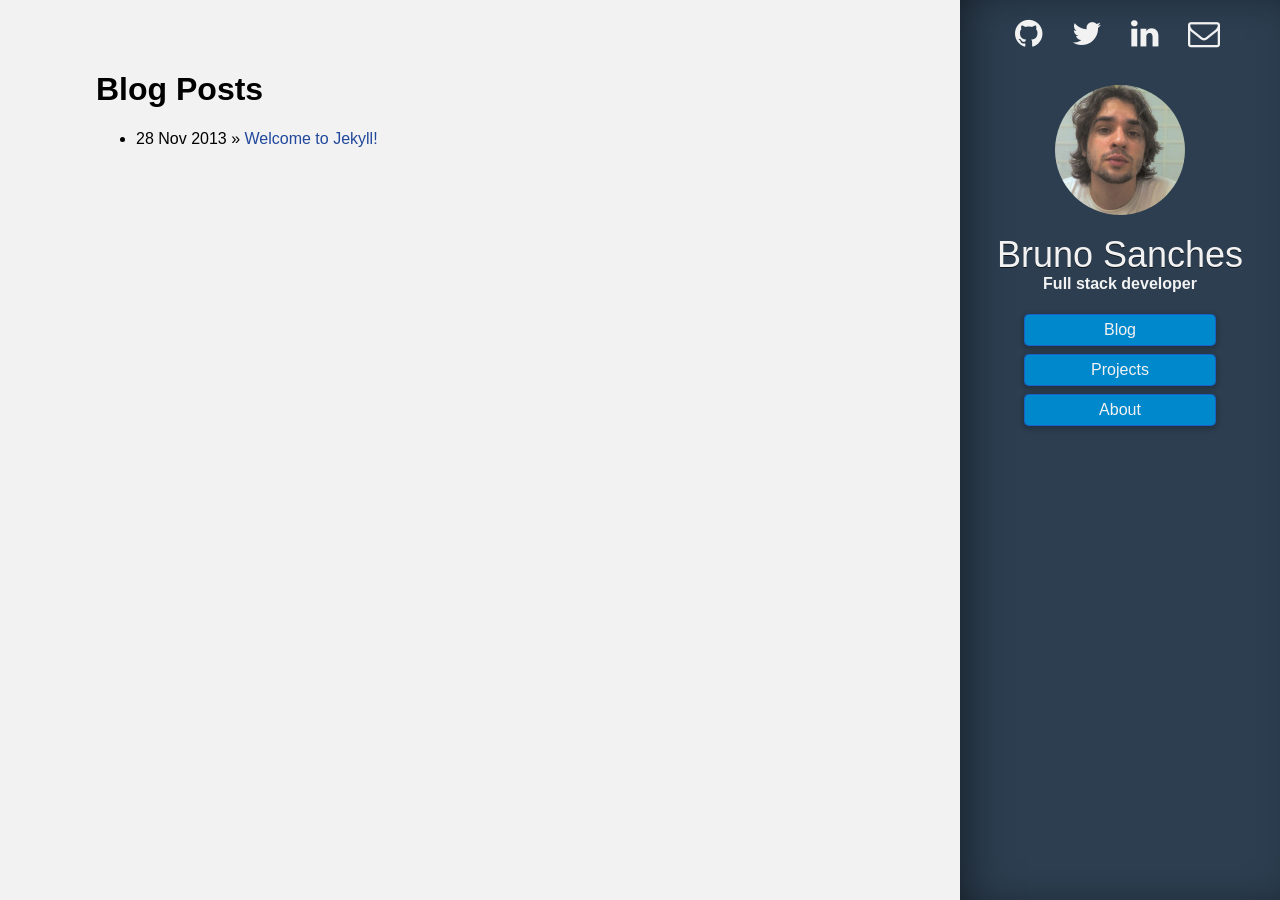
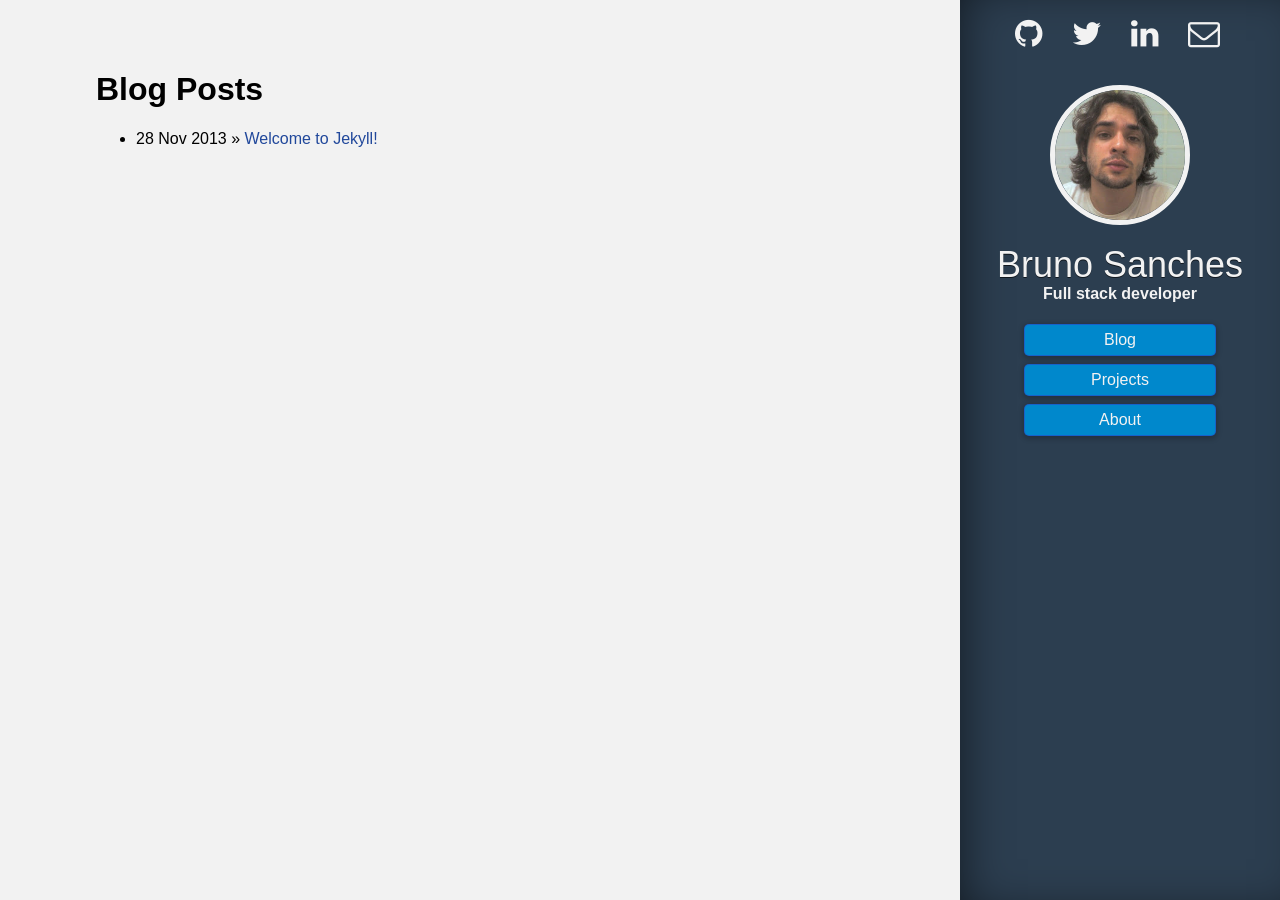
Before and after one commit to brunops/brunops.github.io, a Jekyll site: the page built from index.html, in a window 1280 px wide. Built offline with Jekyll 4.4.1, drawn with Linux system fonts in a browser that asks for light colours; some web fonts are replaced; Markdown is read by kramdown in place of the engine named in the settings.

Commit message:
Add border to about picture

```diff
--- a/css/main.css
+++ b/css/main.css
@@ -109,6 +109,7 @@ a {
 }
 
 .about img {
+  border: 5px solid #f2f2f2;
   border-radius: 75px;
   margin-top: 10%;
   width: 130px;
```
